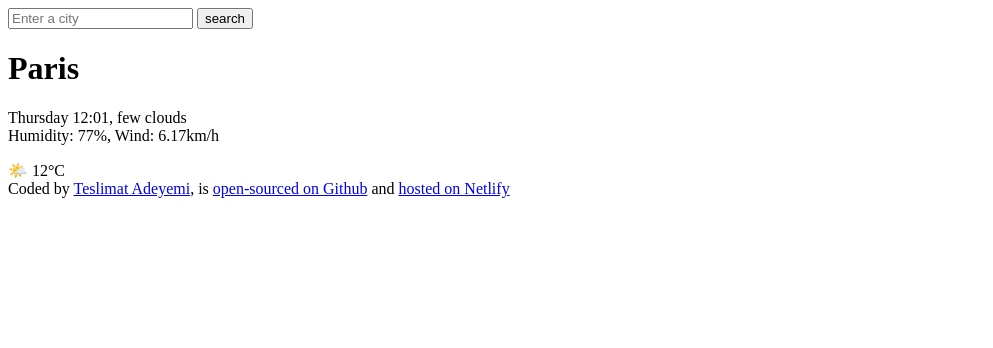
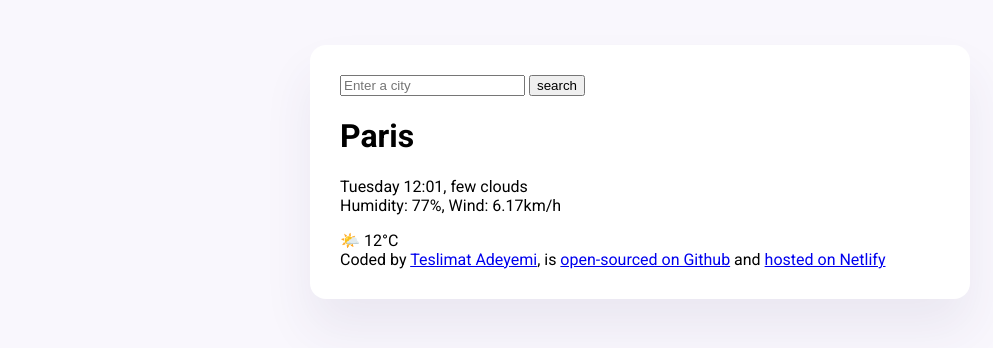
Before and after one commit to Teslimat/weather-application-project, a plain HTML site: page index.html in a window 1280 px wide. Shown: the whole page, without its empty margins (0-993 px from the left). Drawn offline with Linux system fonts and the light colour scheme.

Commit message:
styled the main container and added custom fonts

```diff
--- a/index.html
+++ b/index.html
@@ -3,9 +3,18 @@
   <head>
     <meta charset="UTF-8" />
     <meta name="viewport" content="width=device-width, initial-scale=1.0" />
+
+    <link rel="stylesheet" href="src/index.css" />
+    <link rel="preconnect" href="https://fonts.googleapis.com" />
+    <link rel="preconnect" href="https://fonts.gstatic.com" crossorigin />
+    <link
+      href="https://fonts.googleapis.com/css2?family=Roboto:ital,wght@0,100;0,300;0,400;0,500;0,700;0,900;1,100;1,300;1,400;1,500;1,700;1,900&display=swap"
+      rel="stylesheet" />
     <title>Weather App</title>
   </head>
+
   <body>
+    <div class="weather-app">
       <header>
         <form>
           <input type="search" placeholder="Enter a city" required />
@@ -17,7 +26,7 @@
         <div>
           <h1>Paris</h1>
           <p>
-          Thursday 12:01, few clouds <br />
+            Tuesday 12:01, few clouds <br />
             Humidity: 77%, Wind: 6.17km/h
           </p>
         </div>
@@ -26,7 +35,8 @@
 
       <footer>
         Coded by
-      <a href="https://github.com/Teslimat" target="_blank">Teslimat Adeyemi</a
+        <a href="https://github.com/Teslimat" target="_blank"
+          >Teslimat Adeyemi</a
         >, is
         <a
           href="https://github.com/Teslimat/weather-application-project"
@@ -38,5 +48,6 @@
           hosted on Netlify</a
         >
       </footer>
+    </div>
   </body>
 </html>
--- /dev/null
+++ b/src/index.css
@@ -0,0 +1,13 @@
+body{
+    background-color: #F9F7FD;
+    font-family: "Roboto", sans-serif;
+}
+
+.weather-app{
+    background-color: white;
+    max-width: 600px;
+    margin: 45px auto;
+    padding: 30px;
+    box-shadow: 0 30px 50px #41326414;
+    border-radius: 16px;
+}
```
Lines whose indentation alone changed are shown as unchanged.
